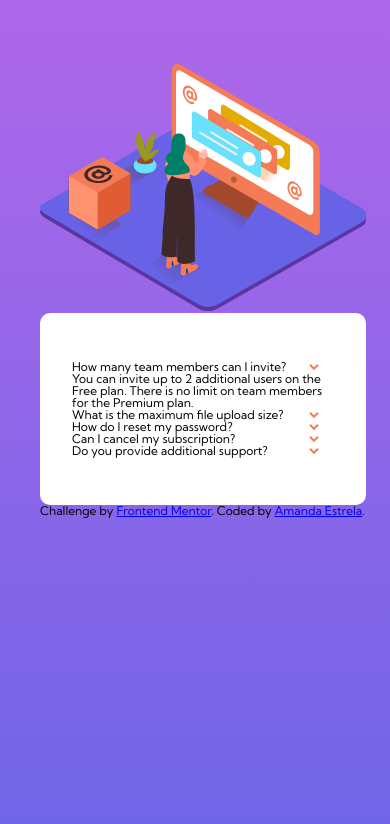
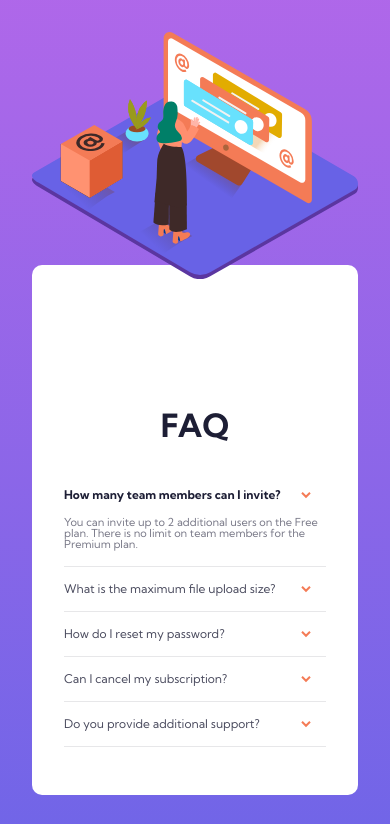
Before and after one commit to amanda-estrela/FAQ, a plain HTML site: page index.html in a window 390 px wide. Both pictures are taken after a click on the element "How many team members can I invite?". Shown: the top 824 px of the page. Drawn offline with Linux system fonts and the light colour scheme.

Commit message:
Ajuste de estilos e melhorias no JS

```diff
--- a/css/style.css
+++ b/css/style.css
@@ -1,11 +1,28 @@
 
 body{
-    margin: 4rem 1.5rem 5rem 2.5rem;
+    margin: 1rem 2rem 5rem;
     font-family: 'Kumbh Sans', sans-serif;
     font-size: 12px;
+    font-weight: 400;
     height: 100%;
     background: linear-gradient(hsl(273, 75%, 66%), hsl(240, 73%, 65%));
     min-height: 100vh;
+    color: hsl(237, 12%, 33%);
+}
+
+.background-topo img{
+    position: relative;
+    top: 1rem;
+
+}
+
+ h1 {
+    text-align: center;
+    margin-top: 6rem;
+    margin-bottom: 2rem;
+    font-size: 2rem;
+    font-weight: 700;
+    color: hsl(238, 29%, 16%);
 }
 
 .questionario {
@@ -19,9 +36,19 @@ body{
     flex-direction: column;
 }
 
+.questionario__unidade {
+    border-bottom: 1px solid hsl(240, 5%, 91%);
+}
+
 .pergunta {
     display: inline-block;
     width: 60vw;
+    margin: 1rem auto;
+}
+
+.perguntaAtiva {
+    font-weight: 700;
+    color: hsl(238, 29%, 16%);
 }
 
 .pergunta__seta {
@@ -29,16 +56,29 @@ body{
     justify-content: right;
 }
 
-/*
-.pergunta:active {
-    font-weight: 700;
-
-}*/
+.pergunta__setaAtiva {
+    transform: scaleY(-1);
+}
 
 .resposta {
     display: none;
+    margin-bottom: 1rem;
 }
 
 .respostaAtiva {
-    display: inline;
+    display: block;
+    font-size: 11px;
+    color:hsl(240, 6%, 50%);
 }
+
+.attribution {
+    margin: 2rem;
+    padding: 2rem;
+}
+.attribution a {
+    text-decoration: none;
+    color: black;
+}
+.attribution a:hover {
+    font-weight: 700;
+}
--- a/index.html
+++ b/index.html
@@ -12,33 +12,44 @@
 </head>
 
 <body>
-	<section class="background-img">
+	<section class="background-topo">
 		<img src="images/illustration-woman-online-mobile.svg" alt="">
+
 
 	</section>
 	<section class="questionario">
+		<h1>FAQ</h1>
+		<div class="questionario__unidade">
 			<p class="pergunta">How many team members can I invite?</p>
 			<img src="images/icon-arrow-down.svg" class="pergunta__seta">
 			<p class="resposta">You can invite up to 2 additional users on the Free plan. There is no limit on
 				team members for the Premium plan.</p>
+			</div>
 
+		<div class="questionario__unidade">
 			<p class="pergunta">What is the maximum file upload size?</p>
 			<img src="images/icon-arrow-down.svg" class="pergunta__seta">
 			<p class="resposta">No more than 2GB. All files in your account must fit your allotted storage space.</p>
+		</div>
 
+		<div class="questionario__unidade">
 			<p class="pergunta">How do I reset my password?</p>
 			<img src="images/icon-arrow-down.svg" class="pergunta__seta">
 			<p class="resposta">Click “Forgot password” from the login page or “Change password” from your profile page.
 				A reset link will be emailed to you.</p>
+		</div>
 
+		<div class="questionario__unidade">
 			<p class="pergunta">Can I cancel my subscription?</p>
 			<img src="images/icon-arrow-down.svg" class="pergunta__seta">
 			<p class="resposta">Yes! Send us a message and we’ll process your request no questions asked.</p>
+		</div>
 
+		<div class="questionario__unidade">
 			<p class="pergunta">Do you provide additional support?</p>
 			<img src="images/icon-arrow-down.svg" class="pergunta__seta">
-		<p class="resposta">Chat and email support is available 24/7. Phone lines are open during normal business hours.
-		</p>
+			<p class="resposta">Chat and email support is available 24/7. Phone lines are open during normal business hours.</p>
+		</div>
 	</section>
 
 	<div class="attribution">
--- a/main.js
+++ b/main.js
@@ -1,15 +1,11 @@
 const answer = document.querySelectorAll('.resposta')
-const question = document.querySelectorAll('.pergunta')
-
-
-/*question.addEventListener('click', () => {
-    answer.classList.remove('resposta');
-    answer.classList.add('respostaAtiva');
-   }
-)*/
+const question = document.querySelectorAll('.pergunta', '.pergunta__seta')
+const iconeSeta = document.querySelectorAll('.pergunta__seta')
 
 for (let contador = 0; contador < question.length; contador++){
     question[contador].addEventListener('click', () =>{
     answer[contador].classList.toggle('respostaAtiva');
-    })
+    question[contador].classList.toggle('perguntaAtiva');
+    iconeSeta[contador].classList.toggle('.pergunta__setaAtiva');
+     })
 }
```
Lines whose indentation alone changed are shown as unchanged.
